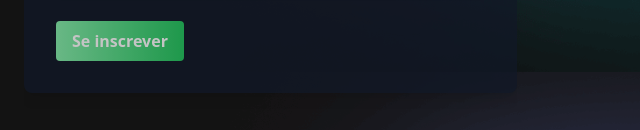
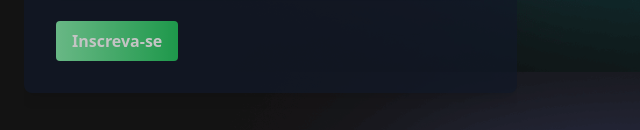
Before and after one commit to MayconYamamotto/EstacioneFacil, a plain HTML site: page index.html in a window 1280 px wide. Shown: the part 775-905 px from the top of the page, 0-640 px from the left. Drawn offline with nearby package versions, Linux system fonts and the light colour scheme.

Commit message:
ajuste nome btn

```diff
--- a/index.html
+++ b/index.html
@@ -91,7 +91,7 @@
             <button
               class="bg-gradient-to-r from-green-300 to-green-500 text-white font-bold py-2 px-4 rounded focus:ring transform transition hover:scale-105 duration-300 ease-in-out"
               type="subtmit">
-              Se inscrever
+              Inscreva-se
             </button>
           </div>
         </form>
```
